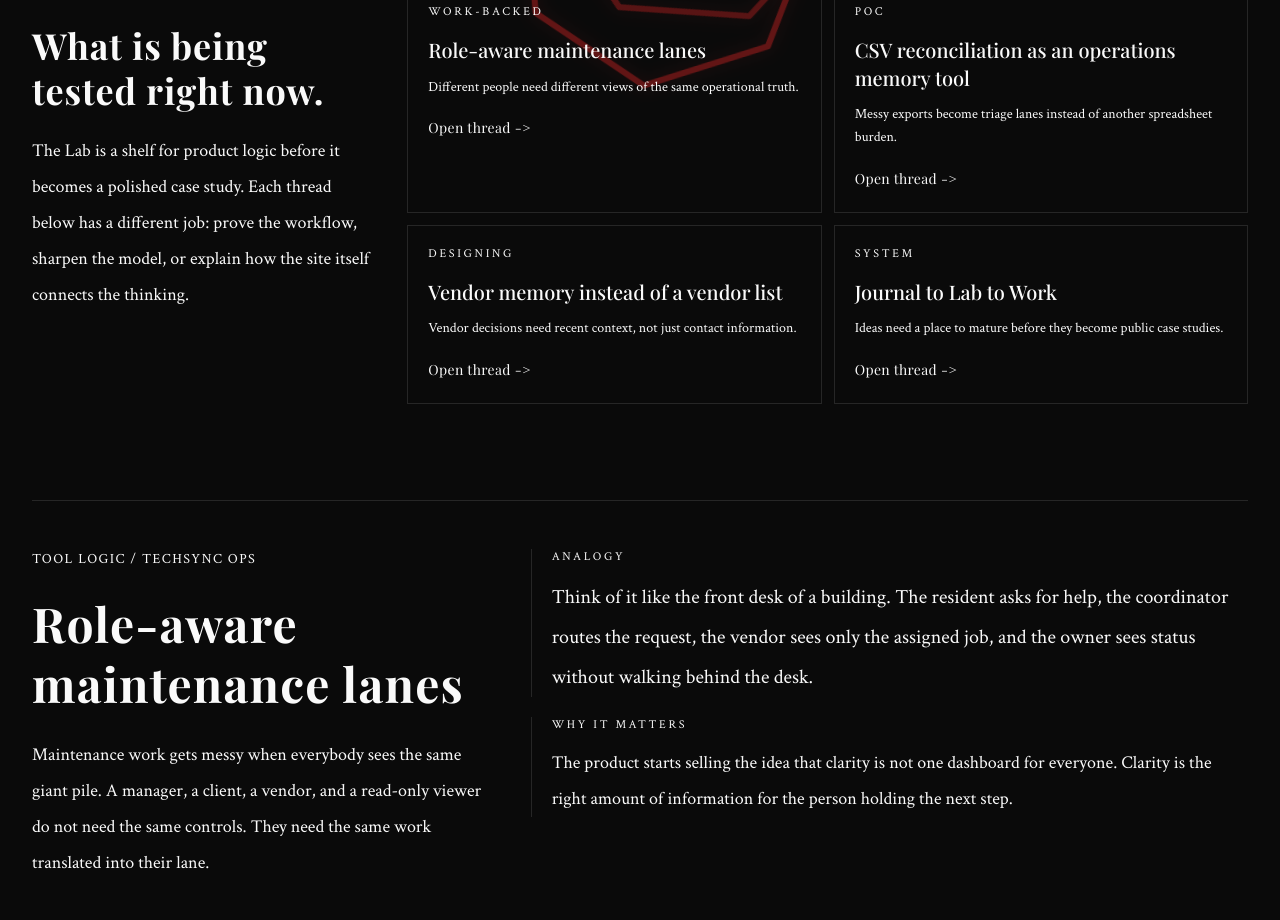
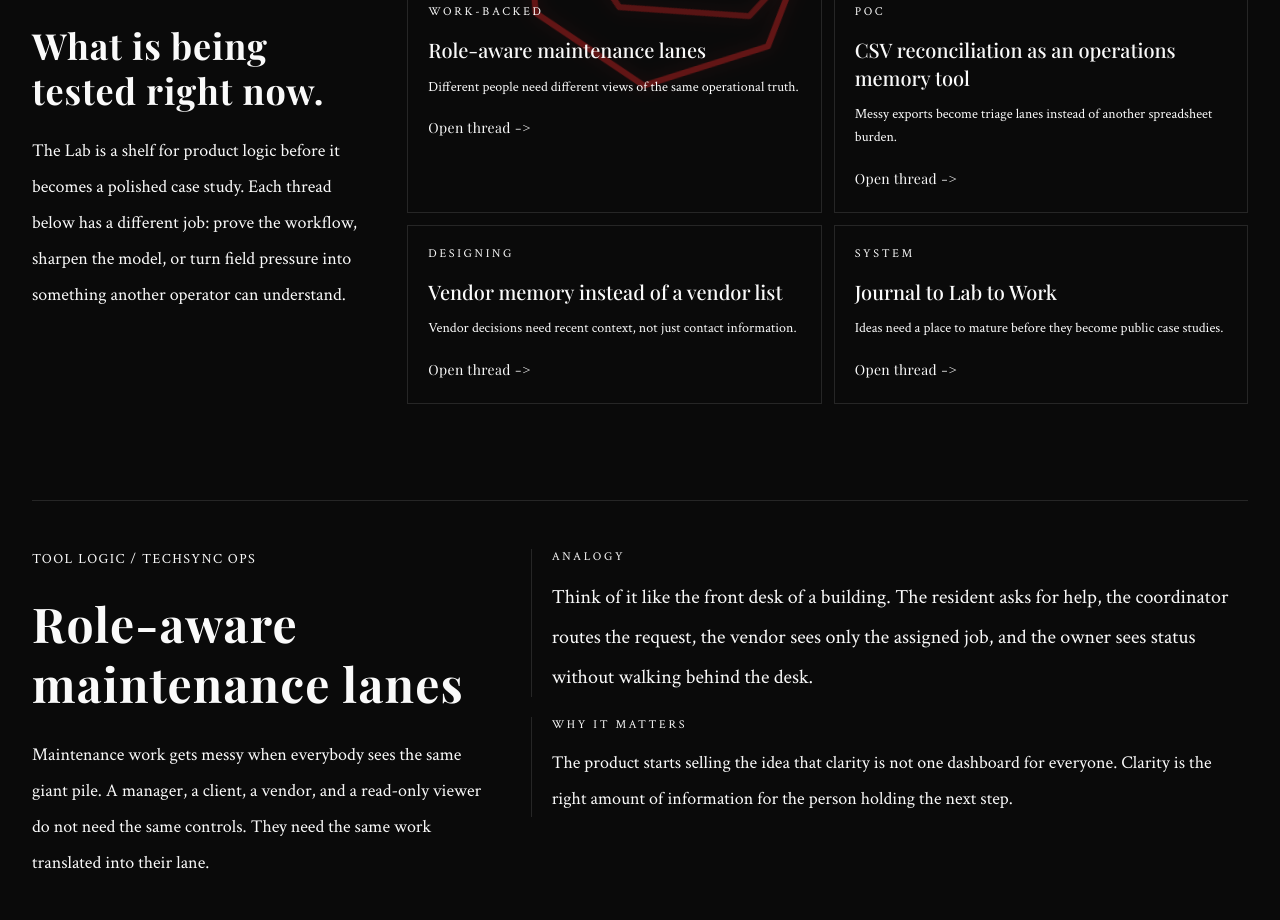
Before and after one commit to hypnoticdata777/calmCommandCenter, a React (Vite) app: page /lab in a window 1280 px wide. Shown: the part 820-1740 px from the top of the page. Built offline with nearby package versions, Linux system fonts and the light colour scheme.

Commit message:
Refine Lab bench copy

```diff
--- a/src/app/pages/Lab.tsx
+++ b/src/app/pages/Lab.tsx
@@ -506,8 +506,8 @@ export function Lab() {
               <p className="text-lg leading-loose text-foreground/64">
                 The Lab is a shelf for product logic before it becomes a
                 polished case study. Each thread below has a different job:
-                prove the workflow, sharpen the model, or explain how the site
-                itself connects the thinking.
+                prove the workflow, sharpen the model, or turn field pressure
+                into something another operator can understand.
               </p>
             </div>
 
```
